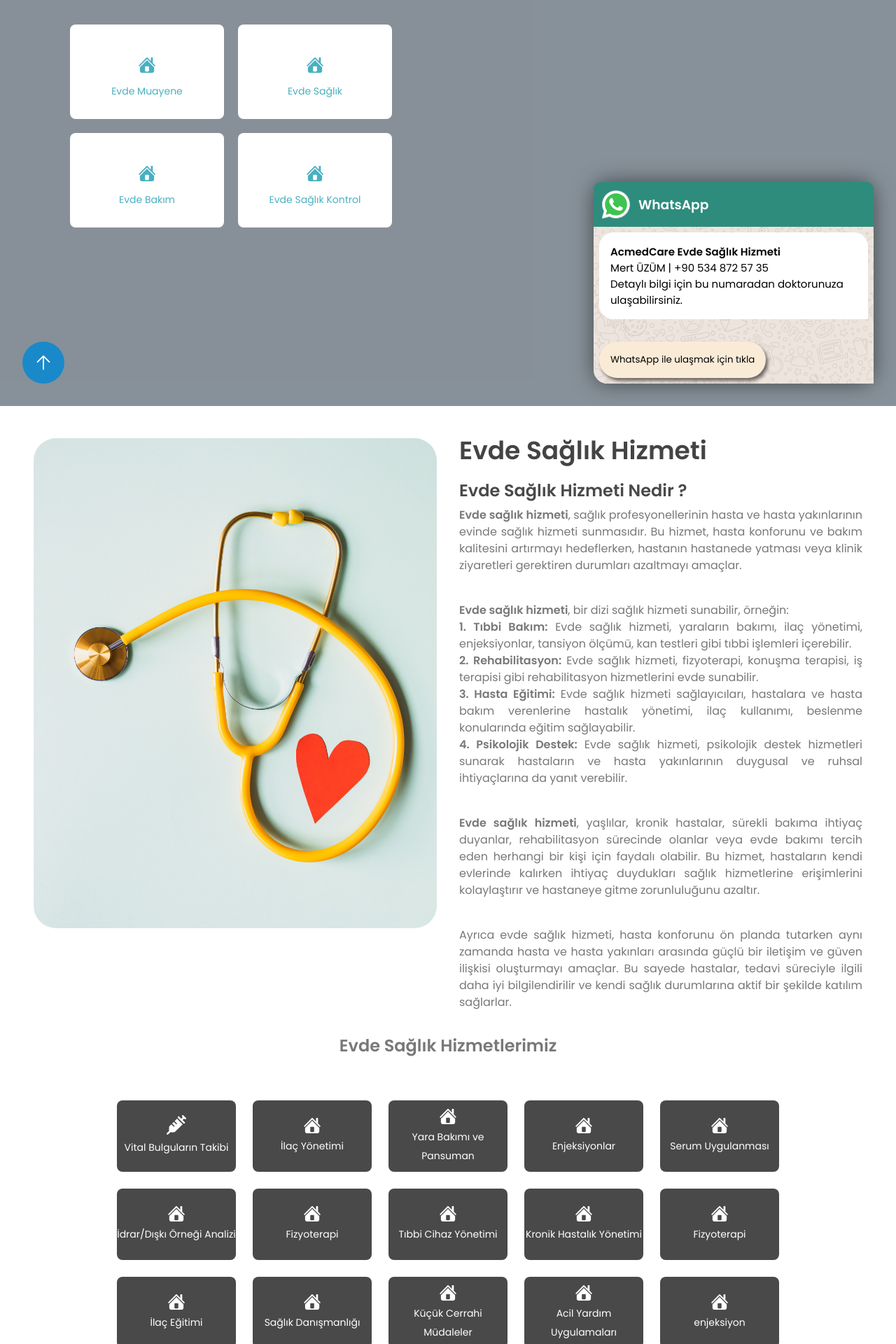
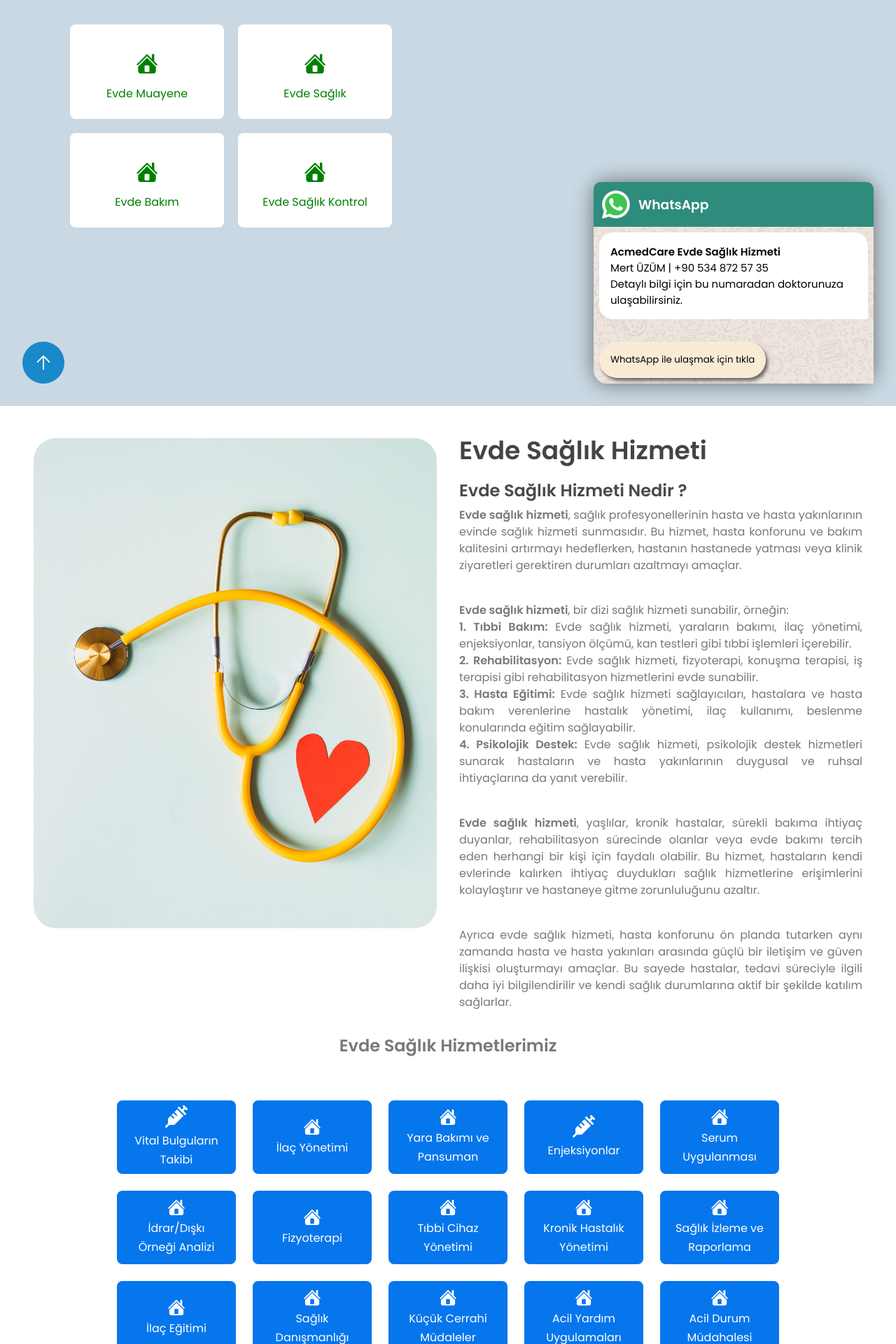
Before and after one commit to taneruzum/Medical-Web-Site, a Next.js app: page / in a window 1280 px wide. Shown: the part 220-2140 px from the top of the page at 70% size. Built offline with nearby package versions, Linux system fonts and the light colour scheme.

Commit message:
new details

```diff
--- a/src/app/Components/NavBar/NavBar.tsx
+++ b/src/app/Components/NavBar/NavBar.tsx
@@ -39,12 +39,12 @@
       <div className="topContent">
         <div className="allInformations">
           <div className="contact">
-            <div className="phone"><a href=""><span>(+90) 534 872 57 35</span></a></div>
-            <div className="location"><a href=""><span>İstanbul - Ataşehir </span></a></div>
+            <div className="phone"><span>(+90) 534 872 57 35</span></div>
+            <div className="location"><span>İstanbul - Ataşehir </span></div>
             {/* <div className="email"><a href=""><span>example@gmail.com</span></a></div> */}
           </div>
           <div className="socialMedias">
-            <div className="instagram"><a href=""><img src="/images/instagram.png" alt="instagram" /></a></div>
+            <div className="instagram"><a href=""><img src="/images/instagram.png" alt="instagram" title='Bizi Takip Et'/></a></div>
           </div>
         </div>
       </div>
--- a/src/app/Components/SwiperComponent/Swiper.css
+++ b/src/app/Components/SwiperComponent/Swiper.css
@@ -14,7 +14,7 @@
     position: absolute;
     width: 100%;
     height: 100%;
-    background-color: rgba(0, 0, 0, 0.4);
+    background-color: rgba(0, 0, 0, 0.1);
     z-index: 1;
     pointer-events: none;
 }
@@ -74,8 +74,8 @@
     justify-content: center;
     padding: .5rem;
     gap: 1rem;
-    fill: #49b0c1;
-    color: #49b0c1;
+    fill: green;
+    color: green;
     transition: all .5s ease;
     cursor: pointer;
 
@@ -85,7 +85,7 @@
 .swiperContent2 p,
 .swiperContent3 p,
 .swiperContent4 p {
-    font-size: 14px;
+    font-size: 16px;
     text-align: center;
 
 
@@ -96,8 +96,8 @@
 .swiperContent3 svg,
 .swiperContent4 svg {
     margin-top: 1rem;
-    width: 24px;
-    height: 24px;
+    width: 30px;
+    height: 30px;
 
 
 }
@@ -108,7 +108,7 @@
 .swiperContent4:hover {
     fill: #fff;
     color: #fff;
-    background-color: #49b0c1;
+    background-color: green;
     transition: all .5s ease;
     z-index: 30;
 }
--- a/src/app/Components/SwiperComponent/SwiperComponent.tsx
+++ b/src/app/Components/SwiperComponent/SwiperComponent.tsx
@@ -4,7 +4,7 @@
 import { Swiper, SwiperSlide } from 'swiper/react';
 import { Pagination, Keyboard, Autoplay, Parallax } from 'swiper/modules';
 function SwiperComponent() {
-    const images = ["/Images/photo1.webp", "/Images/photo1.webp", "/Images/photo1.webp", "/Images/photo1.webp",]
+    const images = ["/Images/photo1.webp", "/Images/photo2.jpg", "/Images/photo3.jpg", "/Images/photo3.jpg",]
     return (
         <div className="containerSlider">
             <Swiper
@@ -52,6 +52,9 @@
                     <p>Evde Sağlık Kontrol</p>
                 </div>
             </div>
+            <div className="swiperText">
+
+            </div>
         </div >
     )
 }
--- a/src/pages/index.css
+++ b/src/pages/index.css
@@ -169,13 +169,14 @@
 
 .servicesItem {
     width: 170px;
-    height: 102px;
+    height: 105px;
     display: flex;
     flex-direction: column;
     align-items: center;
     justify-content: center;
     row-gap: 0.5rem;
-    background-color: #494949;
+    padding: 1rem;
+    background: #0676ED;
     color: #fff;
     fill: #fff;
     border-radius: 8px;
@@ -189,7 +190,7 @@
     width: 100%;
     align-items: center;
     justify-content: center;
-    font-size: 14px;
+    font-size: 16px;
     gap: 5px;
 }
 
@@ -203,17 +204,19 @@
     position: absolute;
     top: 0;
     left: 100%;
-    padding: .5rem;
-    background-color: #494949;
+    padding: 1rem;
+    background-color: #ffff;
+    color: black;
     border-radius: 8px;
     flex-wrap: wrap;
     align-items: center;
     justify-content: center;
     text-align: left;
-    font-size: 14px;
+    font-size: 16px;
     width: 250px;
     max-height: 230px;
-    border: 1px solid #ccc;
+    border: 1px solid black;
+    box-shadow:  3px 4px 5px rgba(0, 0, 0, 0.55);
     z-index: 2;
     transition: opacity 1s ease, left 1.5s ease;
     pointer-events: none;
--- a/src/pages/index.tsx
+++ b/src/pages/index.tsx
@@ -9,82 +9,85 @@
 import BackToTopButton from '../app/Components/BackToTopButton/BackToTopButton';
 import SwiperComponent from '../app/Components/SwiperComponent/SwiperComponent';
 import Communication from '@/app/Components/commCart/Communication';
+import { url } from 'inspector';
 
 const services = [
   {
     name: "Vital Bulguların Takibi",
     svg: (<svg xmlns="http://www.w3.org/2000/svg" height="2em" viewBox="0 0 512 512"><path d="M441 7l32 32 32 32c9.4 9.4 9.4 24.6 0 33.9s-24.6 9.4-33.9 0l-15-15L417.9 128l55 55c9.4 9.4 9.4 24.6 0 33.9s-24.6 9.4-33.9 0l-72-72L295 73c-9.4-9.4-9.4-24.6 0-33.9s24.6-9.4 33.9 0l55 55L422.1 56 407 41c-9.4-9.4-9.4-24.6 0-33.9s24.6-9.4 33.9 0zM210.3 155.7l61.1-61.1c.3 .3 .6 .7 1 1l16 16 56 56 56 56 16 16c.3 .3 .6 .6 1 1l-191 191c-10.5 10.5-24.7 16.4-39.6 16.4H97.9L41 505c-9.4 9.4-24.6 9.4-33.9 0s-9.4-24.6 0-33.9l57-57V325.3c0-14.9 5.9-29.1 16.4-39.6l43.3-43.3 57 57c6.2 6.2 16.4 6.2 22.6 0s6.2-16.4 0-22.6l-57-57 41.4-41.4 57 57c6.2 6.2 16.4 6.2 22.6 0s6.2-16.4 0-22.6l-57-57z"/></svg>),
+    text:"Tansiyon ve nabız ölçümü."
 
   },
   {
     name: "İlaç Yönetimi",
     svg: (<svg className='serviceSvg' xmlns="http://www.w3.org/2000/svg" viewBox="0 0 26 26"><path d="M 20 2.03125 C 19.449219 2.03125 19 2.480469 19 3.03125 L 19 7.8125 L 13.71875 2.53125 C 13.328125 2.140625 12.671875 2.140625 12.28125 2.53125 L 0.5625 14.28125 C 0.171875 14.671875 0.171875 15.296875 0.5625 15.6875 C 0.953125 16.078125 1.578125 16.078125 1.96875 15.6875 L 13 4.65625 L 24.0625 15.71875 C 24.257813 15.914063 24.523438 16.03125 24.78125 16.03125 C 25.039063 16.03125 25.273438 15.914063 25.46875 15.71875 C 25.859375 15.328125 25.859375 14.703125 25.46875 14.3125 L 22 10.84375 L 22 3.03125 C 22 2.480469 21.550781 2.03125 21 2.03125 Z M 13 6.5 L 2 17.5 L 2 23 C 2 24.65625 3.34375 26 5 26 L 21 26 C 22.65625 26 24 24.65625 24 23 L 24 17.5 Z M 11 16 L 15 16 C 15.550781 16 16 16.449219 16 17 L 16 23 C 16 23.550781 15.550781 24 15 24 L 11 24 C 10.449219 24 10 23.550781 10 23 L 10 17 C 10 16.449219 10.449219 16 11 16 Z" /></svg>),
+    text:"İlaçların doğru dozlarda yönetilmesi ve takibi."
 
   },
   {
     name: "Yara Bakımı ve Pansuman",
     svg: (<svg className='serviceSvg' xmlns="http://www.w3.org/2000/svg" viewBox="0 0 26 26"><path d="M 20 2.03125 C 19.449219 2.03125 19 2.480469 19 3.03125 L 19 7.8125 L 13.71875 2.53125 C 13.328125 2.140625 12.671875 2.140625 12.28125 2.53125 L 0.5625 14.28125 C 0.171875 14.671875 0.171875 15.296875 0.5625 15.6875 C 0.953125 16.078125 1.578125 16.078125 1.96875 15.6875 L 13 4.65625 L 24.0625 15.71875 C 24.257813 15.914063 24.523438 16.03125 24.78125 16.03125 C 25.039063 16.03125 25.273438 15.914063 25.46875 15.71875 C 25.859375 15.328125 25.859375 14.703125 25.46875 14.3125 L 22 10.84375 L 22 3.03125 C 22 2.480469 21.550781 2.03125 21 2.03125 Z M 13 6.5 L 2 17.5 L 2 23 C 2 24.65625 3.34375 26 5 26 L 21 26 C 22.65625 26 24 24.65625 24 23 L 24 17.5 Z M 11 16 L 15 16 C 15.550781 16 16 16.449219 16 17 L 16 23 C 16 23.550781 15.550781 24 15 24 L 11 24 C 10.449219 24 10 23.550781 10 23 L 10 17 C 10 16.449219 10.449219 16 11 16 Z" /></svg>),
-
+    text:"Yara temizliği ve pansuman yapılması."
   },
   {
     name: "Enjeksiyonlar",
-    svg: (<svg className='serviceSvg' xmlns="http://www.w3.org/2000/svg" viewBox="0 0 26 26"><path d="M 20 2.03125 C 19.449219 2.03125 19 2.480469 19 3.03125 L 19 7.8125 L 13.71875 2.53125 C 13.328125 2.140625 12.671875 2.140625 12.28125 2.53125 L 0.5625 14.28125 C 0.171875 14.671875 0.171875 15.296875 0.5625 15.6875 C 0.953125 16.078125 1.578125 16.078125 1.96875 15.6875 L 13 4.65625 L 24.0625 15.71875 C 24.257813 15.914063 24.523438 16.03125 24.78125 16.03125 C 25.039063 16.03125 25.273438 15.914063 25.46875 15.71875 C 25.859375 15.328125 25.859375 14.703125 25.46875 14.3125 L 22 10.84375 L 22 3.03125 C 22 2.480469 21.550781 2.03125 21 2.03125 Z M 13 6.5 L 2 17.5 L 2 23 C 2 24.65625 3.34375 26 5 26 L 21 26 C 22.65625 26 24 24.65625 24 23 L 24 17.5 Z M 11 16 L 15 16 C 15.550781 16 16 16.449219 16 17 L 16 23 C 16 23.550781 15.550781 24 15 24 L 11 24 C 10.449219 24 10 23.550781 10 23 L 10 17 C 10 16.449219 10.449219 16 11 16 Z" /></svg>),
-
+    svg: (<svg xmlns="http://www.w3.org/2000/svg" height="2em" viewBox="0 0 512 512"><path d="M441 7l32 32 32 32c9.4 9.4 9.4 24.6 0 33.9s-24.6 9.4-33.9 0l-15-15L417.9 128l55 55c9.4 9.4 9.4 24.6 0 33.9s-24.6 9.4-33.9 0l-72-72L295 73c-9.4-9.4-9.4-24.6 0-33.9s24.6-9.4 33.9 0l55 55L422.1 56 407 41c-9.4-9.4-9.4-24.6 0-33.9s24.6-9.4 33.9 0zM210.3 155.7l61.1-61.1c.3 .3 .6 .7 1 1l16 16 56 56 56 56 16 16c.3 .3 .6 .6 1 1l-191 191c-10.5 10.5-24.7 16.4-39.6 16.4H97.9L41 505c-9.4 9.4-24.6 9.4-33.9 0s-9.4-24.6 0-33.9l57-57V325.3c0-14.9 5.9-29.1 16.4-39.6l43.3-43.3 57 57c6.2 6.2 16.4 6.2 22.6 0s6.2-16.4 0-22.6l-57-57 41.4-41.4 57 57c6.2 6.2 16.4 6.2 22.6 0s6.2-16.4 0-22.6l-57-57z"/></svg>),
+    text:"İntramüsküler veya subkutan enjeksiyonların uygulanması."
   },
   {
     name: "Serum Uygulanması",
     svg: (<svg className='serviceSvg' xmlns="http://www.w3.org/2000/svg" viewBox="0 0 26 26"><path d="M 20 2.03125 C 19.449219 2.03125 19 2.480469 19 3.03125 L 19 7.8125 L 13.71875 2.53125 C 13.328125 2.140625 12.671875 2.140625 12.28125 2.53125 L 0.5625 14.28125 C 0.171875 14.671875 0.171875 15.296875 0.5625 15.6875 C 0.953125 16.078125 1.578125 16.078125 1.96875 15.6875 L 13 4.65625 L 24.0625 15.71875 C 24.257813 15.914063 24.523438 16.03125 24.78125 16.03125 C 25.039063 16.03125 25.273438 15.914063 25.46875 15.71875 C 25.859375 15.328125 25.859375 14.703125 25.46875 14.3125 L 22 10.84375 L 22 3.03125 C 22 2.480469 21.550781 2.03125 21 2.03125 Z M 13 6.5 L 2 17.5 L 2 23 C 2 24.65625 3.34375 26 5 26 L 21 26 C 22.65625 26 24 24.65625 24 23 L 24 17.5 Z M 11 16 L 15 16 C 15.550781 16 16 16.449219 16 17 L 16 23 C 16 23.550781 15.550781 24 15 24 L 11 24 C 10.449219 24 10 23.550781 10 23 L 10 17 C 10 16.449219 10.449219 16 11 16 Z" /></svg>),
-
+    text:"İntravenöz yolla sıvı ve ilaç tedavisinin evde uygulanması."
   },
   {
     name: "İdrar/Dışkı Örneği Analizi",
     svg: (<svg className='serviceSvg' xmlns="http://www.w3.org/2000/svg" viewBox="0 0 26 26"><path d="M 20 2.03125 C 19.449219 2.03125 19 2.480469 19 3.03125 L 19 7.8125 L 13.71875 2.53125 C 13.328125 2.140625 12.671875 2.140625 12.28125 2.53125 L 0.5625 14.28125 C 0.171875 14.671875 0.171875 15.296875 0.5625 15.6875 C 0.953125 16.078125 1.578125 16.078125 1.96875 15.6875 L 13 4.65625 L 24.0625 15.71875 C 24.257813 15.914063 24.523438 16.03125 24.78125 16.03125 C 25.039063 16.03125 25.273438 15.914063 25.46875 15.71875 C 25.859375 15.328125 25.859375 14.703125 25.46875 14.3125 L 22 10.84375 L 22 3.03125 C 22 2.480469 21.550781 2.03125 21 2.03125 Z M 13 6.5 L 2 17.5 L 2 23 C 2 24.65625 3.34375 26 5 26 L 21 26 C 22.65625 26 24 24.65625 24 23 L 24 17.5 Z M 11 16 L 15 16 C 15.550781 16 16 16.449219 16 17 L 16 23 C 16 23.550781 15.550781 24 15 24 L 11 24 C 10.449219 24 10 23.550781 10 23 L 10 17 C 10 16.449219 10.449219 16 11 16 Z" /></svg>),
-
+    text:"Örneklerin alınması ve analiz edilmesi."
   },
   {
     name: "Fizyoterapi",
     svg: (<svg className='serviceSvg' xmlns="http://www.w3.org/2000/svg" viewBox="0 0 26 26"><path d="M 20 2.03125 C 19.449219 2.03125 19 2.480469 19 3.03125 L 19 7.8125 L 13.71875 2.53125 C 13.328125 2.140625 12.671875 2.140625 12.28125 2.53125 L 0.5625 14.28125 C 0.171875 14.671875 0.171875 15.296875 0.5625 15.6875 C 0.953125 16.078125 1.578125 16.078125 1.96875 15.6875 L 13 4.65625 L 24.0625 15.71875 C 24.257813 15.914063 24.523438 16.03125 24.78125 16.03125 C 25.039063 16.03125 25.273438 15.914063 25.46875 15.71875 C 25.859375 15.328125 25.859375 14.703125 25.46875 14.3125 L 22 10.84375 L 22 3.03125 C 22 2.480469 21.550781 2.03125 21 2.03125 Z M 13 6.5 L 2 17.5 L 2 23 C 2 24.65625 3.34375 26 5 26 L 21 26 C 22.65625 26 24 24.65625 24 23 L 24 17.5 Z M 11 16 L 15 16 C 15.550781 16 16 16.449219 16 17 L 16 23 C 16 23.550781 15.550781 24 15 24 L 11 24 C 10.449219 24 10 23.550781 10 23 L 10 17 C 10 16.449219 10.449219 16 11 16 Z" /></svg>),
-
+    text:"Fizyoterapi uygulamaları ve egzersiz programlarının düzenlenmesi."
   },
   {
     name: "Tıbbi Cihaz Yönetimi",
     svg: (<svg className='serviceSvg' xmlns="http://www.w3.org/2000/svg" viewBox="0 0 26 26"><path d="M 20 2.03125 C 19.449219 2.03125 19 2.480469 19 3.03125 L 19 7.8125 L 13.71875 2.53125 C 13.328125 2.140625 12.671875 2.140625 12.28125 2.53125 L 0.5625 14.28125 C 0.171875 14.671875 0.171875 15.296875 0.5625 15.6875 C 0.953125 16.078125 1.578125 16.078125 1.96875 15.6875 L 13 4.65625 L 24.0625 15.71875 C 24.257813 15.914063 24.523438 16.03125 24.78125 16.03125 C 25.039063 16.03125 25.273438 15.914063 25.46875 15.71875 C 25.859375 15.328125 25.859375 14.703125 25.46875 14.3125 L 22 10.84375 L 22 3.03125 C 22 2.480469 21.550781 2.03125 21 2.03125 Z M 13 6.5 L 2 17.5 L 2 23 C 2 24.65625 3.34375 26 5 26 L 21 26 C 22.65625 26 24 24.65625 24 23 L 24 17.5 Z M 11 16 L 15 16 C 15.550781 16 16 16.449219 16 17 L 16 23 C 16 23.550781 15.550781 24 15 24 L 11 24 C 10.449219 24 10 23.550781 10 23 L 10 17 C 10 16.449219 10.449219 16 11 16 Z" /></svg>),
-
+    text:"Evde kullanılan tıbbi cihazların kurulumu ve yönetimi."
   },
   {
     name: "Kronik Hastalık Yönetimi",
     svg: (<svg className='serviceSvg' xmlns="http://www.w3.org/2000/svg" viewBox="0 0 26 26"><path d="M 20 2.03125 C 19.449219 2.03125 19 2.480469 19 3.03125 L 19 7.8125 L 13.71875 2.53125 C 13.328125 2.140625 12.671875 2.140625 12.28125 2.53125 L 0.5625 14.28125 C 0.171875 14.671875 0.171875 15.296875 0.5625 15.6875 C 0.953125 16.078125 1.578125 16.078125 1.96875 15.6875 L 13 4.65625 L 24.0625 15.71875 C 24.257813 15.914063 24.523438 16.03125 24.78125 16.03125 C 25.039063 16.03125 25.273438 15.914063 25.46875 15.71875 C 25.859375 15.328125 25.859375 14.703125 25.46875 14.3125 L 22 10.84375 L 22 3.03125 C 22 2.480469 21.550781 2.03125 21 2.03125 Z M 13 6.5 L 2 17.5 L 2 23 C 2 24.65625 3.34375 26 5 26 L 21 26 C 22.65625 26 24 24.65625 24 23 L 24 17.5 Z M 11 16 L 15 16 C 15.550781 16 16 16.449219 16 17 L 16 23 C 16 23.550781 15.550781 24 15 24 L 11 24 C 10.449219 24 10 23.550781 10 23 L 10 17 C 10 16.449219 10.449219 16 11 16 Z" /></svg>),
-
+    text:"Kronik hastalıkların takibi ve yönetimi."
   },
   {
-    name: "Fizyoterapi",
+    name: "Sağlık İzleme ve Raporlama",
     svg: (<svg className='serviceSvg' xmlns="http://www.w3.org/2000/svg" viewBox="0 0 26 26"><path d="M 20 2.03125 C 19.449219 2.03125 19 2.480469 19 3.03125 L 19 7.8125 L 13.71875 2.53125 C 13.328125 2.140625 12.671875 2.140625 12.28125 2.53125 L 0.5625 14.28125 C 0.171875 14.671875 0.171875 15.296875 0.5625 15.6875 C 0.953125 16.078125 1.578125 16.078125 1.96875 15.6875 L 13 4.65625 L 24.0625 15.71875 C 24.257813 15.914063 24.523438 16.03125 24.78125 16.03125 C 25.039063 16.03125 25.273438 15.914063 25.46875 15.71875 C 25.859375 15.328125 25.859375 14.703125 25.46875 14.3125 L 22 10.84375 L 22 3.03125 C 22 2.480469 21.550781 2.03125 21 2.03125 Z M 13 6.5 L 2 17.5 L 2 23 C 2 24.65625 3.34375 26 5 26 L 21 26 C 22.65625 26 24 24.65625 24 23 L 24 17.5 Z M 11 16 L 15 16 C 15.550781 16 16 16.449219 16 17 L 16 23 C 16 23.550781 15.550781 24 15 24 L 11 24 C 10.449219 24 10 23.550781 10 23 L 10 17 C 10 16.449219 10.449219 16 11 16 Z" /></svg>),
-
+    text:"Hastanın sağlık durumunun takibi ve düzenli raporlama."
   },
   {
     name: "İlaç Eğitimi",
     svg: (<svg className='serviceSvg' xmlns="http://www.w3.org/2000/svg" viewBox="0 0 26 26"><path d="M 20 2.03125 C 19.449219 2.03125 19 2.480469 19 3.03125 L 19 7.8125 L 13.71875 2.53125 C 13.328125 2.140625 12.671875 2.140625 12.28125 2.53125 L 0.5625 14.28125 C 0.171875 14.671875 0.171875 15.296875 0.5625 15.6875 C 0.953125 16.078125 1.578125 16.078125 1.96875 15.6875 L 13 4.65625 L 24.0625 15.71875 C 24.257813 15.914063 24.523438 16.03125 24.78125 16.03125 C 25.039063 16.03125 25.273438 15.914063 25.46875 15.71875 C 25.859375 15.328125 25.859375 14.703125 25.46875 14.3125 L 22 10.84375 L 22 3.03125 C 22 2.480469 21.550781 2.03125 21 2.03125 Z M 13 6.5 L 2 17.5 L 2 23 C 2 24.65625 3.34375 26 5 26 L 21 26 C 22.65625 26 24 24.65625 24 23 L 24 17.5 Z M 11 16 L 15 16 C 15.550781 16 16 16.449219 16 17 L 16 23 C 16 23.550781 15.550781 24 15 24 L 11 24 C 10.449219 24 10 23.550781 10 23 L 10 17 C 10 16.449219 10.449219 16 11 16 Z" /></svg>),
-
+    text:"Hasta veya bakıcılara ilaçların doğru kullanımı konusunda eğitim verilmesi."
   },
   {
     name: "Sağlık Danışmanlığı",
     svg: (<svg className='serviceSvg' xmlns="http://www.w3.org/2000/svg" viewBox="0 0 26 26"><path d="M 20 2.03125 C 19.449219 2.03125 19 2.480469 19 3.03125 L 19 7.8125 L 13.71875 2.53125 C 13.328125 2.140625 12.671875 2.140625 12.28125 2.53125 L 0.5625 14.28125 C 0.171875 14.671875 0.171875 15.296875 0.5625 15.6875 C 0.953125 16.078125 1.578125 16.078125 1.96875 15.6875 L 13 4.65625 L 24.0625 15.71875 C 24.257813 15.914063 24.523438 16.03125 24.78125 16.03125 C 25.039063 16.03125 25.273438 15.914063 25.46875 15.71875 C 25.859375 15.328125 25.859375 14.703125 25.46875 14.3125 L 22 10.84375 L 22 3.03125 C 22 2.480469 21.550781 2.03125 21 2.03125 Z M 13 6.5 L 2 17.5 L 2 23 C 2 24.65625 3.34375 26 5 26 L 21 26 C 22.65625 26 24 24.65625 24 23 L 24 17.5 Z M 11 16 L 15 16 C 15.550781 16 16 16.449219 16 17 L 16 23 C 16 23.550781 15.550781 24 15 24 L 11 24 C 10.449219 24 10 23.550781 10 23 L 10 17 C 10 16.449219 10.449219 16 11 16 Z" /></svg>),
-
+    text:"Evdeki hasta veya bakıcılara sağlık durumu hakkında danışmanlık yapılması."
   },
   {
     name: "Küçük Cerrahi Müdaleler",
     svg: (<svg className='serviceSvg' xmlns="http://www.w3.org/2000/svg" viewBox="0 0 26 26"><path d="M 20 2.03125 C 19.449219 2.03125 19 2.480469 19 3.03125 L 19 7.8125 L 13.71875 2.53125 C 13.328125 2.140625 12.671875 2.140625 12.28125 2.53125 L 0.5625 14.28125 C 0.171875 14.671875 0.171875 15.296875 0.5625 15.6875 C 0.953125 16.078125 1.578125 16.078125 1.96875 15.6875 L 13 4.65625 L 24.0625 15.71875 C 24.257813 15.914063 24.523438 16.03125 24.78125 16.03125 C 25.039063 16.03125 25.273438 15.914063 25.46875 15.71875 C 25.859375 15.328125 25.859375 14.703125 25.46875 14.3125 L 22 10.84375 L 22 3.03125 C 22 2.480469 21.550781 2.03125 21 2.03125 Z M 13 6.5 L 2 17.5 L 2 23 C 2 24.65625 3.34375 26 5 26 L 21 26 C 22.65625 26 24 24.65625 24 23 L 24 17.5 Z M 11 16 L 15 16 C 15.550781 16 16 16.449219 16 17 L 16 23 C 16 23.550781 15.550781 24 15 24 L 11 24 C 10.449219 24 10 23.550781 10 23 L 10 17 C 10 16.449219 10.449219 16 11 16 Z" /></svg>),
-
+    text:"Küçük cerrahi prosedürlerin evde yapılması veya yönlendirilmesi."
   },
   {
     name: "Acil Yardım Uygulamaları",
     svg: (<svg className='serviceSvg' xmlns="http://www.w3.org/2000/svg" viewBox="0 0 26 26"><path d="M 20 2.03125 C 19.449219 2.03125 19 2.480469 19 3.03125 L 19 7.8125 L 13.71875 2.53125 C 13.328125 2.140625 12.671875 2.140625 12.28125 2.53125 L 0.5625 14.28125 C 0.171875 14.671875 0.171875 15.296875 0.5625 15.6875 C 0.953125 16.078125 1.578125 16.078125 1.96875 15.6875 L 13 4.65625 L 24.0625 15.71875 C 24.257813 15.914063 24.523438 16.03125 24.78125 16.03125 C 25.039063 16.03125 25.273438 15.914063 25.46875 15.71875 C 25.859375 15.328125 25.859375 14.703125 25.46875 14.3125 L 22 10.84375 L 22 3.03125 C 22 2.480469 21.550781 2.03125 21 2.03125 Z M 13 6.5 L 2 17.5 L 2 23 C 2 24.65625 3.34375 26 5 26 L 21 26 C 22.65625 26 24 24.65625 24 23 L 24 17.5 Z M 11 16 L 15 16 C 15.550781 16 16 16.449219 16 17 L 16 23 C 16 23.550781 15.550781 24 15 24 L 11 24 C 10.449219 24 10 23.550781 10 23 L 10 17 C 10 16.449219 10.449219 16 11 16 Z" /></svg>),
-
+    text:"Acil durumlarda gerekli ilk yardım müdahalesinin yapılması."
   },
   {
-    name: "enjeksiyon",
+    name: "Acil Durum Müdahalesi",
     svg: (<svg className='serviceSvg' xmlns="http://www.w3.org/2000/svg" viewBox="0 0 26 26"><path d="M 20 2.03125 C 19.449219 2.03125 19 2.480469 19 3.03125 L 19 7.8125 L 13.71875 2.53125 C 13.328125 2.140625 12.671875 2.140625 12.28125 2.53125 L 0.5625 14.28125 C 0.171875 14.671875 0.171875 15.296875 0.5625 15.6875 C 0.953125 16.078125 1.578125 16.078125 1.96875 15.6875 L 13 4.65625 L 24.0625 15.71875 C 24.257813 15.914063 24.523438 16.03125 24.78125 16.03125 C 25.039063 16.03125 25.273438 15.914063 25.46875 15.71875 C 25.859375 15.328125 25.859375 14.703125 25.46875 14.3125 L 22 10.84375 L 22 3.03125 C 22 2.480469 21.550781 2.03125 21 2.03125 Z M 13 6.5 L 2 17.5 L 2 23 C 2 24.65625 3.34375 26 5 26 L 21 26 C 22.65625 26 24 24.65625 24 23 L 24 17.5 Z M 11 16 L 15 16 C 15.550781 16 16 16.449219 16 17 L 16 23 C 16 23.550781 15.550781 24 15 24 L 11 24 C 10.449219 24 10 23.550781 10 23 L 10 17 C 10 16.449219 10.449219 16 11 16 Z" /></svg>),
-
+    text:"Evde acil durumların yönetimi ve gerekli müdahalenin yapılması."
   },
 ]
 const EnjeksiyonSvg = () => {
@@ -156,7 +159,7 @@
                     <p>{service.name}</p>
                   </div>
                   <div className='additional-content'>
-                    Lorem ipsum dolor sit amet consectetur adipisicing elit. Quasi corporis similique facilis repellendus beatae, modi, officiis fuga dolorum quibusdam soluta nulla a labore ducimus quas doloremque dignissimos? Distinctio, alias dolorum.
+                    <p>{service.text}</p>
                   </div>
                 </div>
               ))
```
Also changed, not shown: public/images/photomain.jpg.
